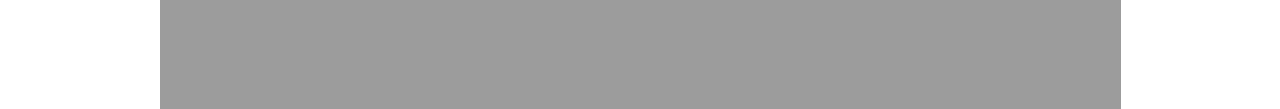
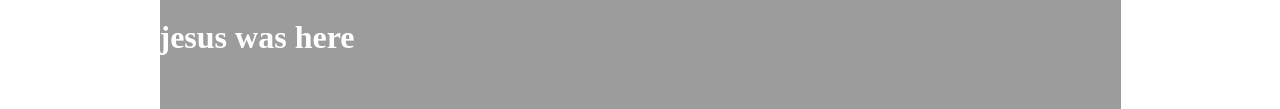
Before and after one commit to 750team/750team.github.io, a plain HTML site: page index.html in a window 1280 px wide. Shown: the part 479-588 px from the top of the page. Drawn offline with Linux system fonts and the light colour scheme.

Commit message:
Update index.html

```diff
--- a/index.html
+++ b/index.html
@@ -31,6 +31,7 @@
 
 			<div class="main">
 			<img src="images/750.jpg" height="25%" height="auto" class="displayed">
+			<h1>jesus was here</h1>
 			</div>
 
 			<h1>jesus was here</h1>
```
